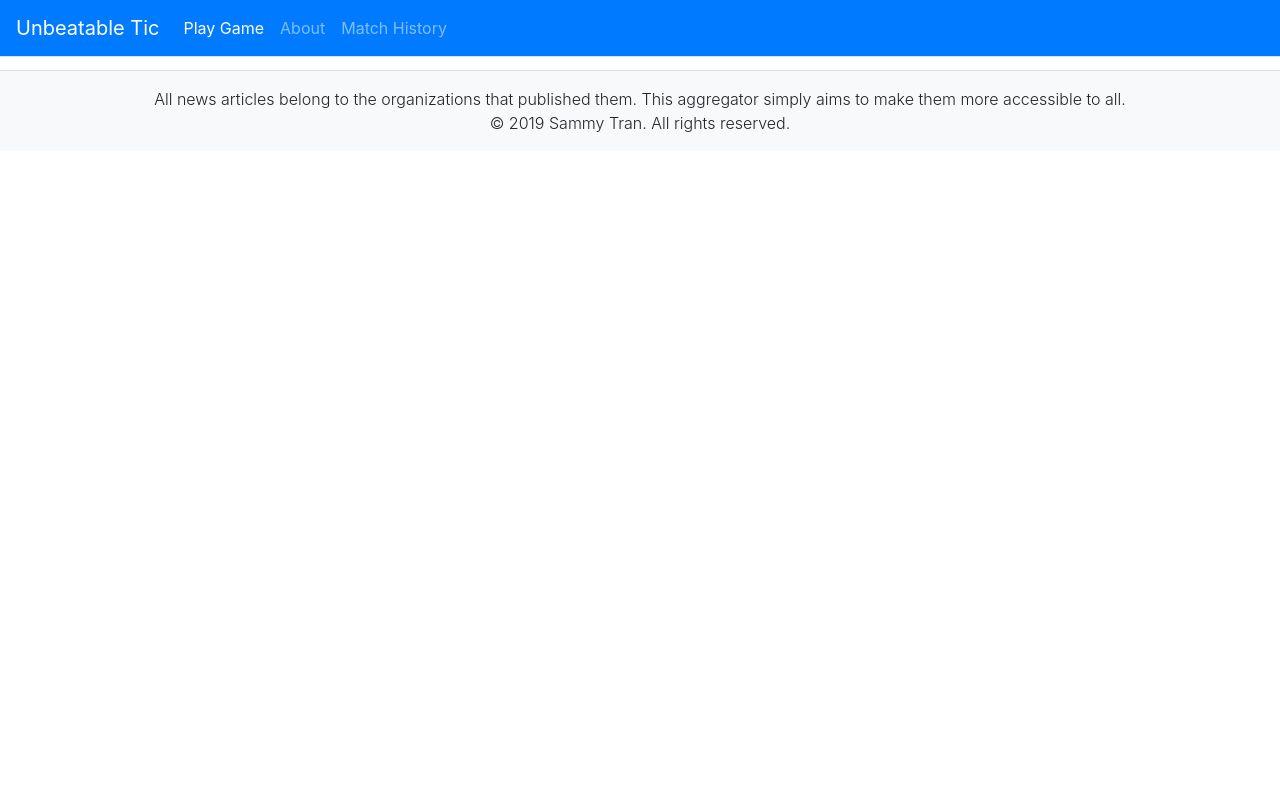
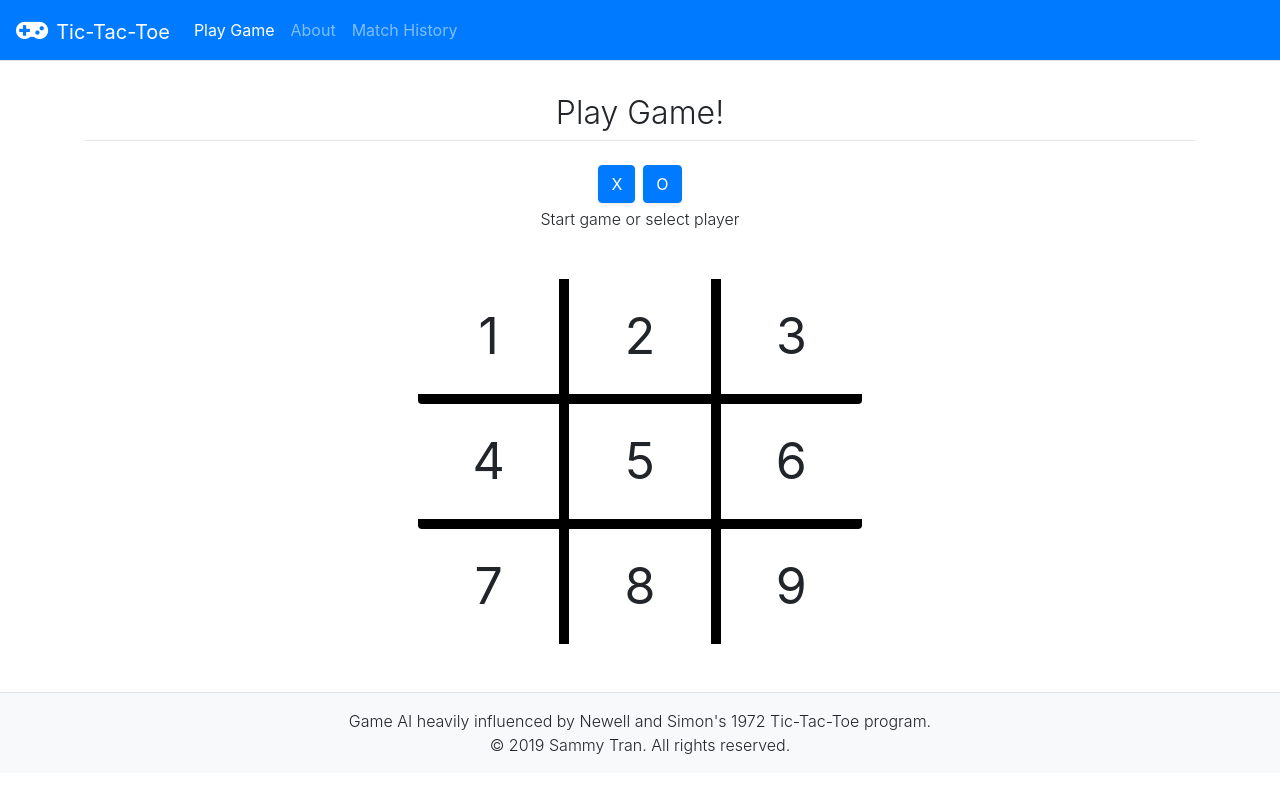
Before and after one commit to sammytran277/unbeatable-tic-tac-toe, a Python web app: template templates/index.html in a window 1280 px wide. Run offline with Jinja, Linux system fonts and the light colour scheme; the template is opened without the code that fills it, so the values that code supplies are empty; some libraries are stand-ins or nearby versions.

Commit message:
Basic on-click functions written, random piece generation for computer at the moment

```diff
--- /dev/null
+++ b/static/game.js
@@ -0,0 +1,73 @@
+// This file contains all the functions related to the actual Tic-Tac-Toe game
+
+var userPiece = "";
+var computerPiece = "";
+var moveHistory = [];
+
+function choosePiece(button) {
+    // Set userPiece and show which piece the user has with a border
+
+    if (userPiece == "") {
+        userPiece = button.innerHTML;
+        button.setAttribute("style", "border-bottom: 2px solid red;");
+    }
+
+    // Set computerPiece depending on what user chose
+    (userPiece == "X") ? computerPiece = "O" : computerPiece = "X";
+
+    if (userPiece == "O") {
+        generateComputerMove(moveHistory);
+    }
+}
+
+function userClick(cardSquare) {
+    // userClick displays the user's move and asks the computer to make a move
+
+    if (userPiece == "") {
+        alert("Please choose a piece!");
+
+    // Alert user if they try to place a piece on an occupied square
+    } else if (cardSquare.innerHTML == "O" || cardSquare.innerHTML == "X") {
+        alert("This square already has a piece!");
+
+    // Drop piece into the square, check the board state, and generate computer move
+    } else {
+        cardSquare.innerHTML = userPiece;
+        moveHistory.push(parseInt(cardSquare.id));
+
+        // Check the board state and end game if result has been determined
+        if (gameOver(moveHistory)) {
+            alert("Game over! This part of the code is under construction ATM!");
+        } else {
+            generateComputerMove(moveHistory);
+        }
+    }
+}
+
+var legalMoves;
+var availableMoves;
+var computerMove;
+
+function generateComputerMove(moveHistory) {
+    // This is a test function that generates a random computer move
+
+    legalMoves = [1, 2, 3, 4, 5, 6, 7, 8, 9];
+    availableMoves = legalMoves.filter(function(move) {
+        return !moveHistory.includes(move);
+    });
+
+    if (availableMoves.length == 0) {
+        //TODO: Handle the draw
+        alert("Game over! It's a draw!");
+    }
+
+    computerMove = availableMoves[Math.floor(Math.random() * (availableMoves.length - 1))];
+    document.getElementById(`${computerMove}`).innerHTML = computerPiece;
+    moveHistory.push(computerMove);
+}
+
+function gameOver(moveHistory) {
+    // TODO: Implement a way to check for board win
+
+    return false;
+}
--- a/static/style.css
+++ b/static/style.css
@@ -1,3 +1,39 @@
 .container {
     padding-top: 70px;
   }
+
+.fa-gamepad {
+  font-size: 30px;
+}
+
+.card {
+  border: none;
+}
+
+.card-group {
+  cursor: pointer;
+  width: 40%;
+  margin: auto;
+}
+
+.card-text {
+  font-size: 50px;
+}
+
+.card-1, .card-4 {
+  border-right: 10px solid black;
+  border-bottom: 10px solid black;
+}
+
+.card-2, .card-5 {
+  border-right: 10px solid black;
+  border-bottom: 10px solid black;
+}
+
+.card-3, .card-6 {
+  border-bottom: 10px solid black;
+}
+
+.card-7, .card-8 {
+  border-right: 10px solid black;
+}
--- a/templates/index.html
+++ b/templates/index.html
@@ -1,7 +1,7 @@
 {% extends "layout.html" %}
 
 {% block title %}
-  Test
+  Unbeatable Tic-Tac-Toe | Play Game
 {% endblock %}
 
 {% block div %}
@@ -18,5 +18,67 @@
 
 {% block main %}
   <div class="container">
+    <h2 class="font-weight-light text-center text-lg mt-4 mb-0">Play Game!</h2>
+    <hr class="mt-2 mb-4">
+
+    <form action="" class="form-inline justify-content-center mb-1">
+      <button type="button" class="btn btn-primary mx-1 shadow-sm" onclick="choosePiece(this)">X</button>
+      <button type="button" class="btn btn-primary mx-1 shadow-sm" onclick="choosePiece(this)">O</button>
+    </form>
+    <p class="text-center font-weight-light mb-5">Start game or select player</p>
+
+    <div class="card-group">
+      <div class="card card-1">
+        <div class="card-body">
+          <p id="1" onclick="userClick(this)" class="card-text text-center align-middle">1</p>
+        </div>
+      </div>
+      <div class="card card-2">
+        <div class="card-body">
+          <p id="2" onclick="userClick(this)" class="card-text text-center">2</p>
+        </div>
+      </div>
+      <div class="card card-3">
+        <div class="card-body">
+          <p id="3" onclick="userClick(this)" class="card-text text-center">3</p>
+        </div>
+      </div>
+    </div>
+
+    <div class="card-group">
+      <div class="card card-4">
+        <div class="card-body">
+          <p id="4" onclick="userClick(this)" class="card-text text-center">4</p>
+        </div>
+      </div>
+      <div class="card card-5">
+        <div class="card-body">
+          <p id="5" onclick="userClick(this)" class="card-text text-center">5</p>
+        </div>
+      </div>
+      <div class="card card-6">
+        <div class="card-body">
+          <p id="6" onclick="userClick(this)" class="card-text text-center">6</p>
+        </div>
+      </div>
+    </div>
+
+    <div class="card-group mb-5">
+      <div class="card card-7">
+        <div class="card-body">
+          <p id="7" onclick="userClick(this)" class="card-text text-center">7</p>
+        </div>
+      </div>
+      <div class="card card-8">
+        <div class="card-body">
+          <p id="8" onclick="userClick(this)" class="card-text text-center">8</p>
+        </div>
+      </div>
+      <div class="card card-9">
+        <div class="card-body">
+          <p id="9" onclick="userClick(this)" class="card-text text-center">9</p>
+        </div>
+      </div>
+    </div>
   </div>
 {% endblock %}
--- a/templates/layout.html
+++ b/templates/layout.html
@@ -7,6 +7,9 @@
 
     <!-- Bootstrap CSS -->
     <link rel="stylesheet" href="https://stackpath.bootstrapcdn.com/bootstrap/4.3.1/css/bootstrap.min.css" integrity="sha384-ggOyR0iXCbMQv3Xipma34MD+dH/1fQ784/j6cY/iJTQUOhcWr7x9JvoRxT2MZw1T" crossorigin="anonymous">
+
+    <!-- Font Awesome icons -->
+    <link rel="stylesheet" href="https://stackpath.bootstrapcdn.com/font-awesome/4.7.0/css/font-awesome.min.css">
 
     <!-- CSS link -->
     <link rel="stylesheet" href="static/style.css">
@@ -21,7 +24,7 @@
   <body>
     <!-- Bootstrap navigation bar -->
     <nav class="navbar fixed-top navbar-expand-lg navbar-dark bg-primary border-bottom">
-      <a class="navbar-brand" href="/">Unbeatable Tic</a>
+      <a class="navbar-brand" href="/"><i class="fa fa-gamepad mr-2"></i>Tic-Tac-Toe</a>
       <button class="navbar-toggler" type="button" data-toggle="collapse" data-target="#navbarSupportedContent" aria-controls="navbarSupportedContent" aria-expanded="false" aria-label="Toggle navigation">
         <span class="navbar-toggler-icon"></span>
       </button>
@@ -40,7 +43,7 @@
     <!-- JavaScript snippet courtesy of http://updateyourfooter.com/ -->
     <nav class="bg-light pb-3">
       <footer class="page-footer font-small border-top">
-          <div class="font-weight-light footer-copyright text-center pt-3">All news articles belong to the organizations that published them. This aggregator simply aims to make them more accessible to all.</div>
+          <div class="font-weight-light footer-copyright text-center pt-3">Game AI heavily influenced by Newell and Simon's 1972 Tic-Tac-Toe program.</div>
           <div class="page-bottom font-weight-light footer-copyright text-center">&copy;
             <script>
               document.write(new Date().getFullYear());
@@ -76,5 +79,7 @@
     <script src="https://code.jquery.com/jquery-3.3.1.slim.min.js" integrity="sha384-q8i/X+965DzO0rT7abK41JStQIAqVgRVzpbzo5smXKp4YfRvH+8abtTE1Pi6jizo" crossorigin="anonymous"></script>
     <script src="https://cdnjs.cloudflare.com/ajax/libs/popper.js/1.14.7/umd/popper.min.js" integrity="sha384-UO2eT0CpHqdSJQ6hJty5KVphtPhzWj9WO1clHTMGa3JDZwrnQq4sF86dIHNDz0W1" crossorigin="anonymous"></script>
     <script src="https://stackpath.bootstrapcdn.com/bootstrap/4.3.1/js/bootstrap.min.js" integrity="sha384-JjSmVgyd0p3pXB1rRibZUAYoIIy6OrQ6VrjIEaFf/nJGzIxFDsf4x0xIM+B07jRM" crossorigin="anonymous"></script>
+
+    <script src="static/game.js"></script>
   </body>
 </html>
```
Also changed, not shown: 1 other file.
